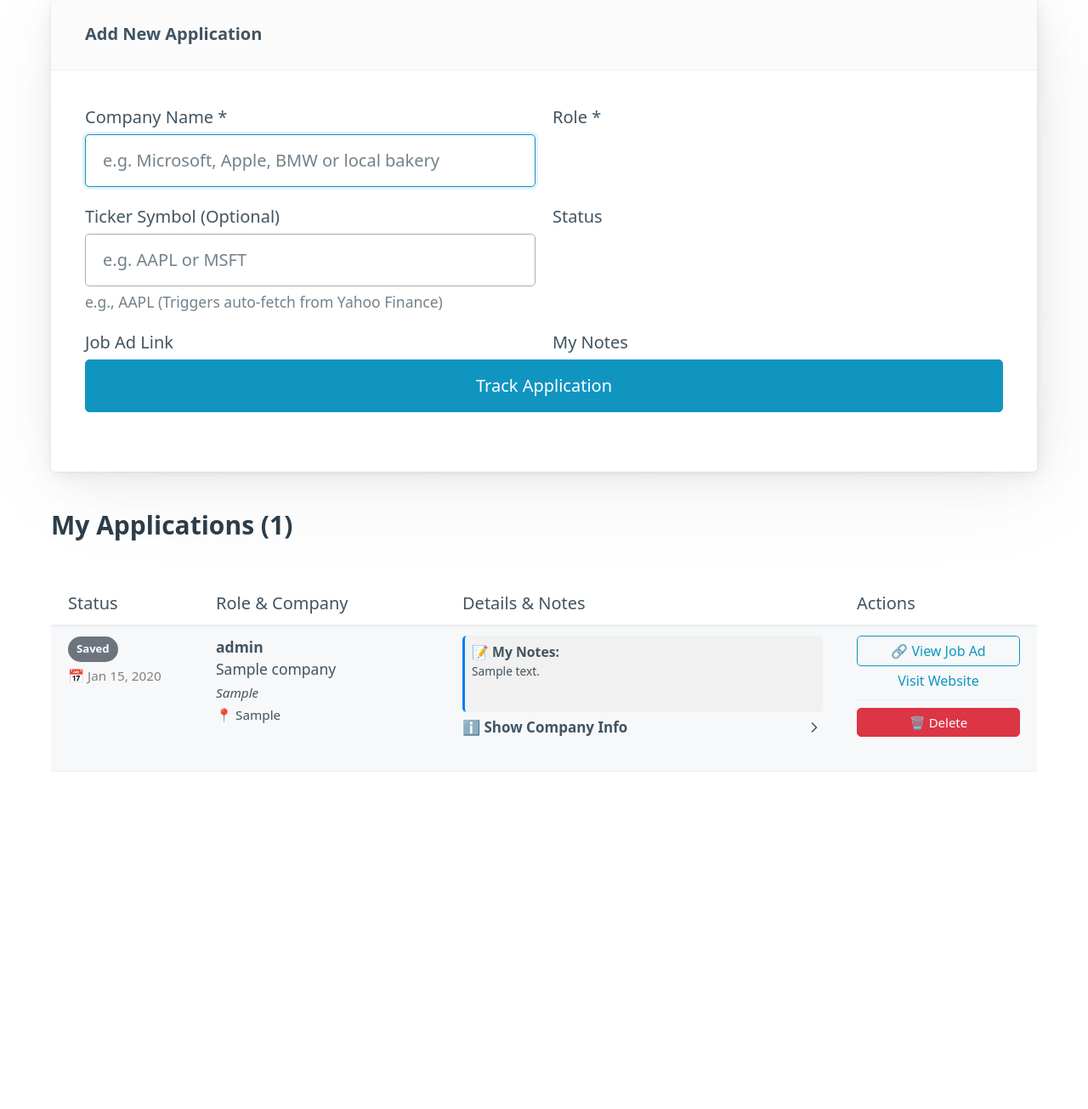
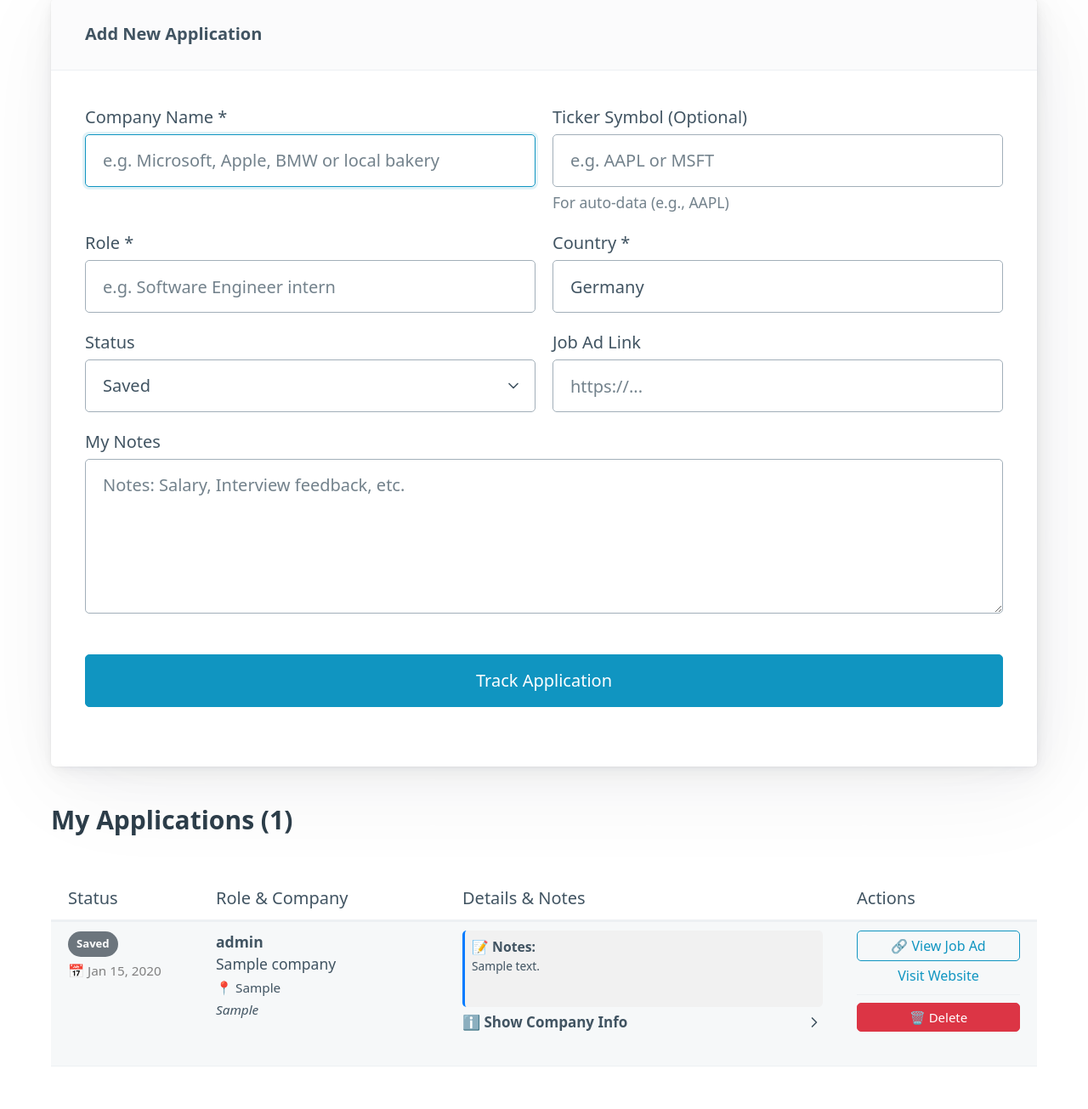
Before and after one commit to mlrlouis/internship-tracker, a Django app: page / in a window 1280 px wide. Shown: the part 131-1436 px from the top of the page at 85% size. Before the commit the page ends 1039 px from the top, so only its background shows below. Run offline with Django 5.2, Linux system fonts and the light colour scheme; tables that the repository leaves empty hold one stand-in row (values such as "Sample post").

Commit message:
add country tracking to applications
- Updated Application model with country field
- Included country input in ApplicationForm and HTML template

```diff
--- a/tracker/forms.py
+++ b/tracker/forms.py
@@ -1,7 +1,7 @@
 from django import forms
-from tracker.models import Application
+from .models import Application
 
-class ApplicationForm(forms.Form):
+class ApplicationForm(forms.ModelForm):
         company_name = forms.CharField(
                 label="Company Name",
                 max_length=200,
@@ -24,10 +24,18 @@ class ApplicationForm(forms.Form):
 
         class Meta:
                 model = Application
-                fields = ['role', 'status', 'job_link', 'notes']
+                fields = ['role', 'country', 'status', 'job_link', 'notes']
                 widgets = {
                         'role': forms.TextInput(attrs={
                                 'placeholder': 'e.g. Software Engineer intern'
+                        }),
+
+                        'country': forms.TextInput(attrs={
+                                'placeholder': 'e.g. Germany, USA, Remote'
+                        }),
+
+                        'status': forms.Select(attrs={
+                                'style': 'width: 100%;'
                         }),
 
                         'job_link': forms.URLInput(attrs={
--- a/tracker/models.py
+++ b/tracker/models.py
@@ -28,10 +28,12 @@ class Application(models.Model):
                 ('rejected', 'Rejected'),
         ]
 
-        company = models.ForeignKey(Company, on_delete=models.CASCADE, related_name='applied')
+        company = models.ForeignKey(Company, on_delete=models.CASCADE, related_name='applications')
+        role = models.CharField(max_length=200)
+
+        country = models.CharField(max_length=100, default="Germany")
 
         status = models.CharField(max_length=20, choices=STATUS_CHOICES, default='saved')
-        role = models.CharField(max_length=200, help_text='e.g. Software Engineer Intern')
         job_link = models.URLField(blank=True, null=True)
         date_applied = models.DateField(default=timezone.now)
         notes = models.TextField(blank=True, null=True)
--- a/tracker/templates/tracker/company_list.html
+++ b/tracker/templates/tracker/company_list.html
@@ -70,35 +52,39 @@
                     {{ form.company_name }}
                 </div>
                 <div>
-                    <label>Role *</label>
-                    {{ form.role }}
+                    <label>Ticker Symbol (Optional)</label>
+                    {{ form.company_symbol }}
+                    <small>For auto-data (e.g., AAPL)</small>
                 </div>
             </div>
 
             <div class="grid">
                 <div>
-                    <label>Ticker Symbol (Optional)</label>
-                    {{ form.company_symbol }}
-                    <small>e.g., AAPL (Triggers auto-fetch from Yahoo Finance)</small>
+                    <label>Role *</label>
+                    {{ form.role }}
                 </div>
+                <div>
+                    <label>Country *</label> {{ form.country }}
+                </div>
+            </div>
+
+            <div class="grid">
                 <div>
                     <label>Status</label>
                     {{ form.status }}
                 </div>
-            </div>
-
-            <div class="grid">
                  <div>
                     <label>Job Ad Link</label>
                     {{ form.job_link }}
                  </div>
-                 <div>
-                    <label>My Notes</label>
-                    {{ form.notes }}
-                 </div>
             </div>
 
-            <button type="submit">Track Application</button>
+            <div>
+                <label>My Notes</label>
+                {{ form.notes }}
+            </div>
+
+            <button type="submit" style="margin-top: 20px;">Track Application</button>
         </form>
     </article>
 
@@ -121,7 +107,7 @@
                         {{ app.get_status_display }}
                     </span>
                     <br>
-                    <small style="color: gray; margin-top: 5px; display: block;">
+                    <small style="color: gray; display: block; margin-top:5px;">
                         📅 {{ app.date_applied|date:"M d, Y" }}
                     </small>
                 </td>
@@ -130,20 +116,16 @@
                     <strong>{{ app.role }}</strong>
                     <br>
                     {{ app.company.name }}
-
-                    {% if app.company.industry %}
+                    <br>
+                    <small>📍 {{ app.country }}</small> {% if app.company.industry %}
                         <br><small><i>{{ app.company.industry }}</i></small>
-                    {% endif %}
-
-                    {% if app.company.country %}
-                        <br><small>📍 {{ app.company.country }}</small>
                     {% endif %}
                 </td>
 
                 <td>
                     {% if app.notes %}
                         <div style="background-color: #f1f1f1; padding: 8px; border-radius: 5px; margin-bottom: 8px; font-size: 0.9em; border-left: 3px solid #007bff;">
-                            <strong>📝 My Notes:</strong><br>
+                            <strong>📝 Notes:</strong><br>
                             {{ app.notes|linebreaks }}
                         </div>
                     {% endif %}
@@ -160,7 +142,7 @@
 
                 <td>
                     {% if app.job_link %}
-                        <a href="{{ app.job_link }}" target="_blank" role="button" class="outline" style="padding: 5px 10px; font-size: 0.8rem; width: 100%; margin-bottom: 5px;">
+                        <a href="{{ app.job_link }}" target="_blank" role="button" class="outline" style="padding: 5px; font-size: 0.8rem; width: 100%; margin-bottom: 5px;">
                             🔗 View Job Ad
                         </a>
                     {% endif %}
--- a/tracker/views.py
+++ b/tracker/views.py
@@ -16,9 +16,9 @@ def company_list(request):
                         symbol = form.cleaned_data['company_symbol']
 
                         # Check if company already exists
-                        company, created = Company.get_or_create(name=company_name)
+                        company, created = Company.objects.get_or_create(name=company_name)
 
-                        # If company is new and as a symbol exists -> get Yahoo data
+                        # If company is new and a symbol exists -> get Yahoo data
                         if created and symbol:
                                 api_data = get_company_profile(symbol)
                                 if api_data:
```
Also changed, not shown: other parts of tracker/templates/tracker/company_list.html (+6 -25 lines), tracker/migrations/0002_application_country_alter_application_company_and_more.py (added).
